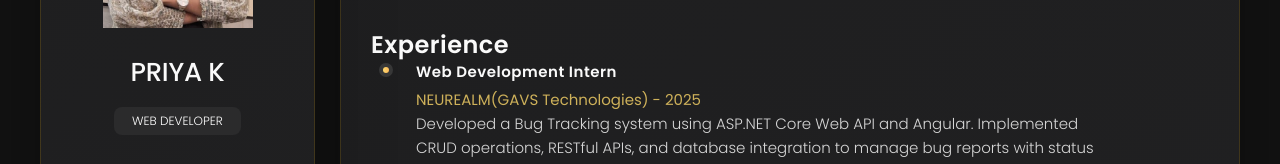
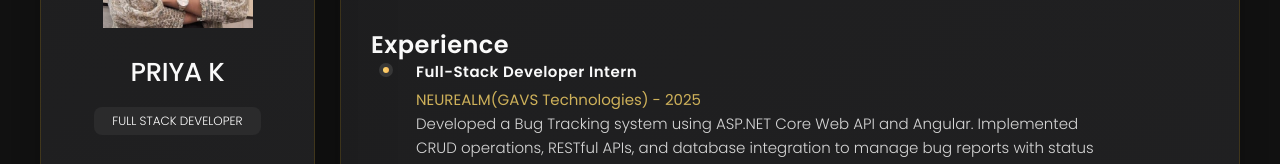
Before and after one commit to priya2217/Portfolio, a plain HTML site: page index.html in a window 1280 px wide. Both pictures are taken after a click on the button "Resume". Shown: the part 302-466 px from the top of the page. Drawn offline with nearby package versions, Linux system fonts and the light colour scheme.

Commit message:
Update index.html

```diff
--- a/index.html
+++ b/index.html
@@ -29,7 +29,7 @@
 
       <div class="info-content">
         <h1 class="name">PRIYA K</h1>
-        <p class="title">WEB DEVELOPER</p>
+        <p class="title">FULL STACK DEVELOPER</p>
       </div>
 
       <button class="info_more-btn" data-sidebar-btn>
@@ -183,7 +183,7 @@
         <h3 class="h3">Experience</h3>
         <ol class="timeline-list">
           <li class="timeline-item">
-            <h4 class="h4 timeline-item-title">Web Development Intern</h4>
+            <h4 class="h4 timeline-item-title">Full-Stack Developer Intern</h4>
             <span>NEUREALM(GAVS Technologies) - 2025</span>
             <p class="timeline-text">
                 Developed a Bug Tracking system using ASP.NET Core Web API and Angular. Implemented CRUD operations, RESTful APIs, and database integration to manage bug reports with status and priority tracking</p>
```
